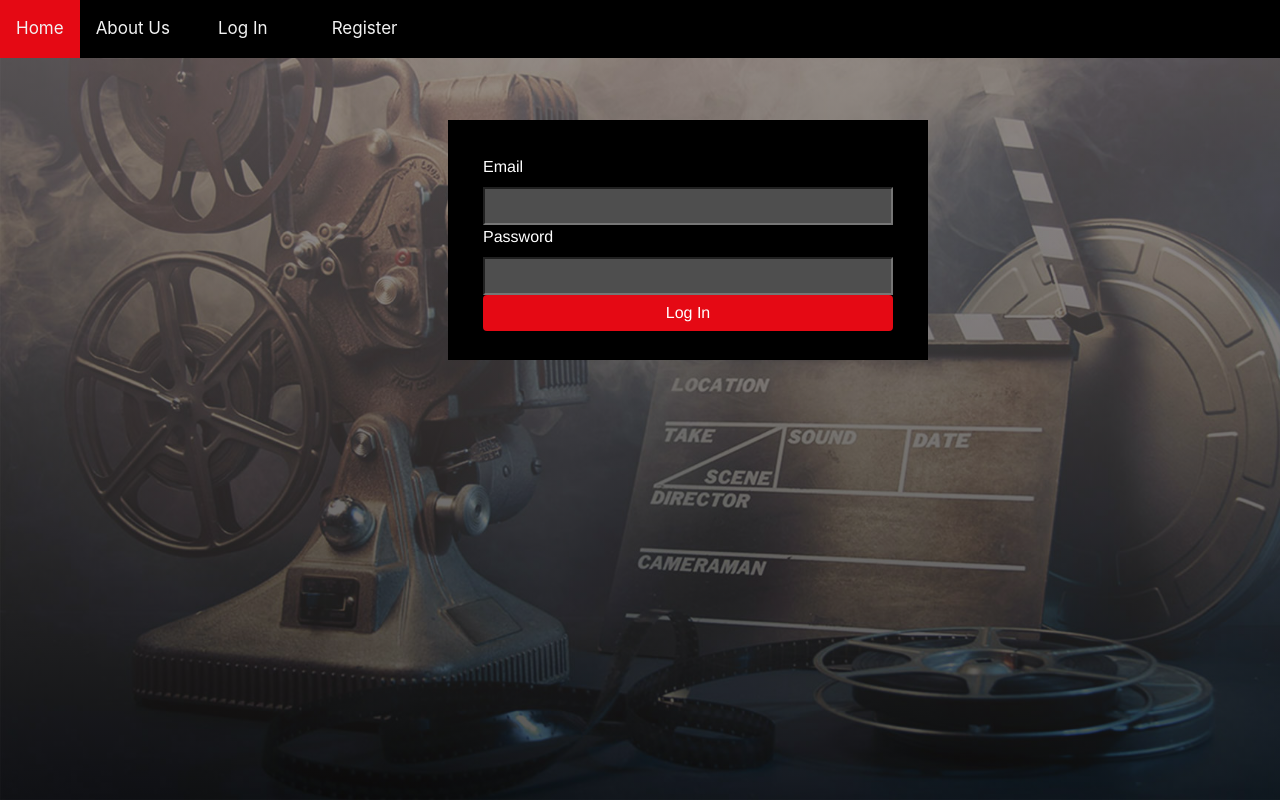
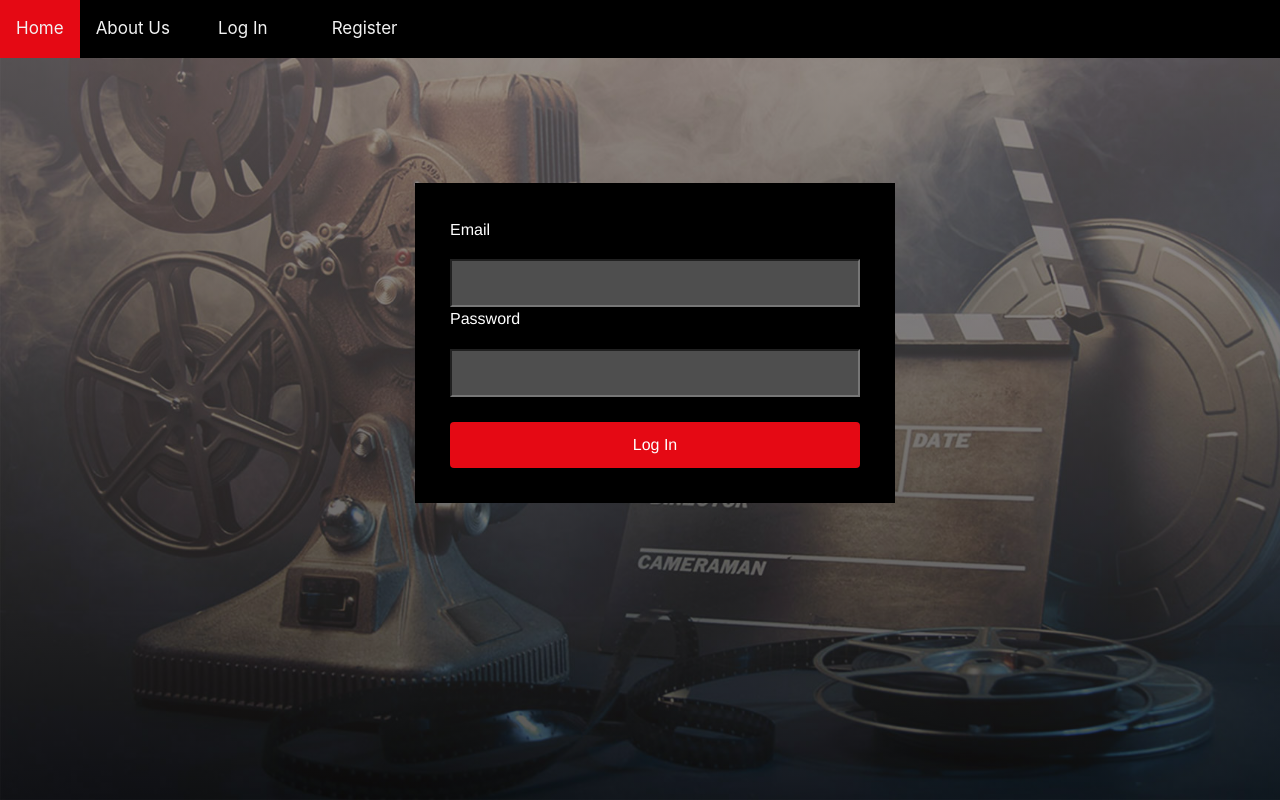
Before and after one commit to TTP-Group1/flask_blog, a Flask app: page /login in a window 1280 px wide. Run offline with Flask 2, Linux system fonts and the light colour scheme; some libraries are stand-ins or nearby versions.

Commit message:
some changes

```diff
--- a/puppycompanyblog/static/log_in.css
+++ b/puppycompanyblog/static/log_in.css
@@ -1,12 +1,19 @@
 /* Register page CSS by stephania applying Anwar Jahid template */
+
+.container{
+    height:60vh;
+    width:100vw;
+    display:grid;
+    place-items:center;
+    padding-top:30px;
+}
+
 form{
     font-family: 'Helvetica Neue',Helvetica,Arial,sans-serif;
     position:absolute;
-    top: 15%;
-    left:35%;
     padding:35px;
-    height:15rem;
     width:30rem;
+    height: 20rem;
     background:black;
     color:#fff;
     display:grid;
@@ -14,6 +21,7 @@ form{
 }
 
 .btn{
+    margin-top: 25px;
     background:#e50914;
     color:white;
 }
--- a/puppycompanyblog/static/register.css
+++ b/puppycompanyblog/static/register.css
@@ -11,7 +11,7 @@ form{
     padding:35px;
     height:35rem;
     width:30rem;
-    background:rgba(51, 51, 51, 0.803);
+    background:black;
     color:#fff;
     display:grid;
     grid-template-columns: 1fr;
--- a/puppycompanyblog/templates/login.html
+++ b/puppycompanyblog/templates/login.html
@@ -1,11 +1,15 @@
 {% extends "base.html" %}
 {% block content %}
-<form method="POST">
 <link type="text/css"  rel="stylesheet" href="{{ url_for('static', filename='/log_in.css') }}"/>
+
+<div class="container">
+    <form method="POST" class="form">
+
         {# This hidden_tag is a CSRF security feature. #}
         {{ form.hidden_tag() }}
         {{ form.email.label }} {{ form.email(class="log") }}
         {{ form.password.label }} {{ form.password(class="log") }}
         {{ form.submit(class="btn") }}
     </form>
+</div>
 {% endblock %}
--- a/puppycompanyblog/templates/register.html
+++ b/puppycompanyblog/templates/register.html
@@ -1,7 +1,9 @@
 {% extends "base.html" %}
 {% block content %}
+<link type="text/css"  rel="stylesheet" href="{{ url_for('static', filename='/register.css') }}"/>
+
 <div class="container">
-<link type="text/css"  rel="stylesheet" href="{{ url_for('static', filename='/register.css') }}"/>
+
     <form method="POST" class="form">
         {# This hidden_tag is a CSRF security feature. #}
         {{ form.hidden_tag() }}
```
Also changed, not shown: puppycompanyblog/static/master.css (+7 -0 lines), puppycompanyblog/data.sqlite. Lines whose indentation alone changed are shown as unchanged.
